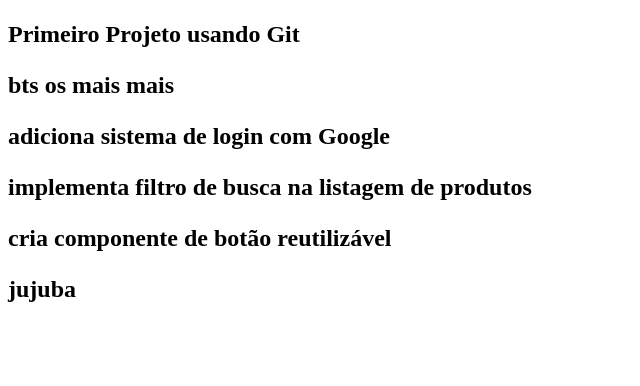
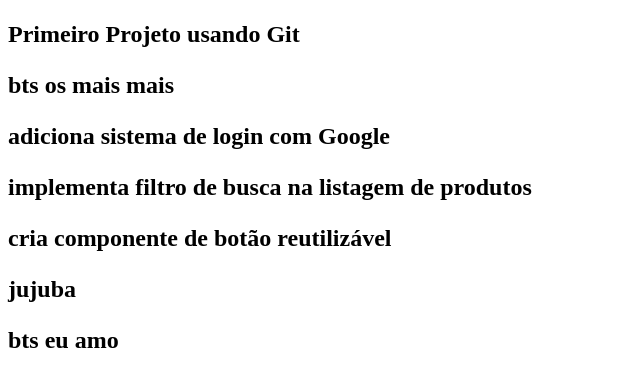
Before and after one commit to nikoly1234/projeto_git, a plain HTML site: page index.html in a window 1280 px wide. Shown: the part 48-434 px from the top of the page, without its empty margins (0-640 px from the left). Drawn offline with Linux system fonts and the light colour scheme.

Commit message:
bts eu amo

```diff
--- a/index.html
+++ b/index.html
@@ -11,5 +11,6 @@
 	<p>implementa filtro de busca na listagem de produtos</p>
 	<p>cria componente de botão reutilizável</p>
 	<p>jujuba</p>
+	<p>bts eu amo</p>
     </body>
 </html>
```
